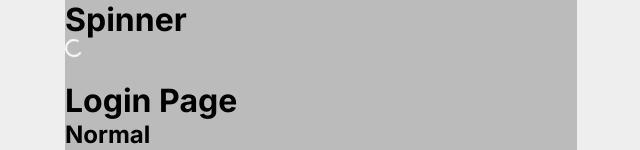
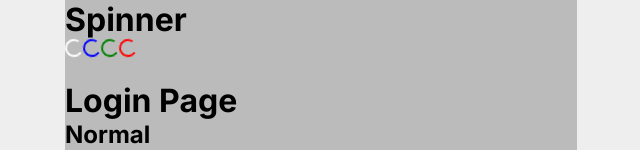
Before and after one commit to deyvisonborges-portfolio/eshop-front-authorizer, a Next.js app: page /login in a window 1280 px wide. Shown: the top 150 px of the page, without its empty margins (319-959 px from the left). Built offline with nearby package versions, Linux system fonts and the light colour scheme.

Commit message:
feat/lib-ui - add dynamic color to spinner

```diff
--- a/src/@lib-ui/src/core-components/spinner/index.tsx
+++ b/src/@lib-ui/src/core-components/spinner/index.tsx
@@ -1,11 +1,15 @@
 import styles from "./spinner.module.css";
 
 type SpinnerProps = {
+  color?: "red" | "blue" | "green";
   size?: "small" | "regular" | "medium";
 };
 
-export function Spinner({ size = "regular" }: SpinnerProps) {
+export function Spinner({ size = "regular", color }: SpinnerProps) {
   return (
-    <i className={[styles[`loader--${size}`], styles.loader].join(" ")}></i>
+    <i
+      data-color={color} // Define um atributo para ser usado no CSS
+      className={[styles[`loader--${size}`], styles.loader].join(" ")}
+    ></i>
   );
 }
--- a/src/@lib-ui/src/core-components/spinner/spinner.module.css
+++ b/src/@lib-ui/src/core-components/spinner/spinner.module.css
@@ -1,5 +1,18 @@
+/* Define a cor dinamicamente baseada no atributo */
+.loader[data-color="red"] {
+  --loader-color: red;
+}
+
+.loader[data-color="blue"] {
+  --loader-color: blue;
+}
+
+.loader[data-color="green"] {
+  --loader-color: green;
+}
+
 .loader {
-  border: 2px solid #fff;
+  border: 2px solid var(--loader-color, #fff);
   border-bottom-color: transparent;
   border-radius: 50%;
   display: inline-block;
--- a/src/app/(authentication)/login/page.tsx
+++ b/src/app/(authentication)/login/page.tsx
@@ -6,6 +6,10 @@ export default function LoginPage() {
     <div className={styles.container}>
       <h1>Spinner</h1>
       <Spinner />
+      <Spinner color="blue" />
+      <Spinner color="green" />
+      <Spinner color="red" />
+
       <br />
       <br />
       <h1>Login Page</h1>
```
